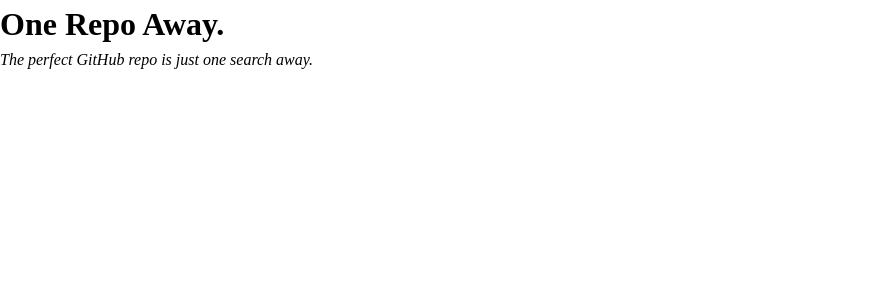
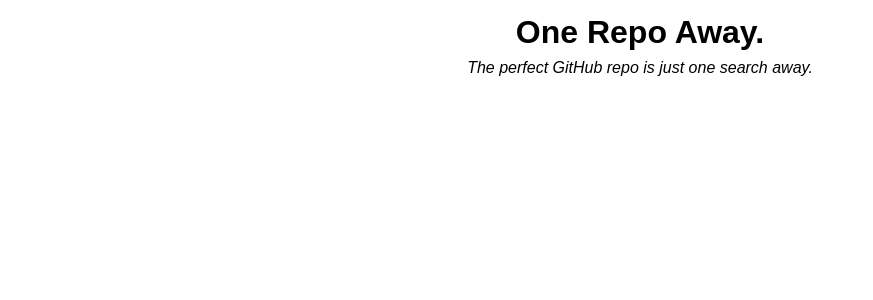
Before and after one commit to verobelo/github-repo-finder, a React (Vite) app in the folder one-repo-away/: page / in a window 1280 px wide. Shown: the top 300 px of the page, without its empty margins (0-873 px from the left). Built offline with nearby package versions, Linux system fonts and the light colour scheme; a web font is replaced by a local one.

Commit message:
Add fonts and header style

```diff
--- a/one-repo-away/src/index.css
+++ b/one-repo-away/src/index.css
@@ -13,3 +13,21 @@
   font-weight: normal;
   font-style: normal;
 }
+
+body {
+  font-family: "open_sansregular", sans-serif;
+}
+
+header {
+  text-align: center;
+  padding: 0.5rem;
+}
+
+header p,
+h1 {
+  font-family: "fira_codelight", sans-serif;
+}
+
+h1 {
+  font-weight: 600;
+}
```
